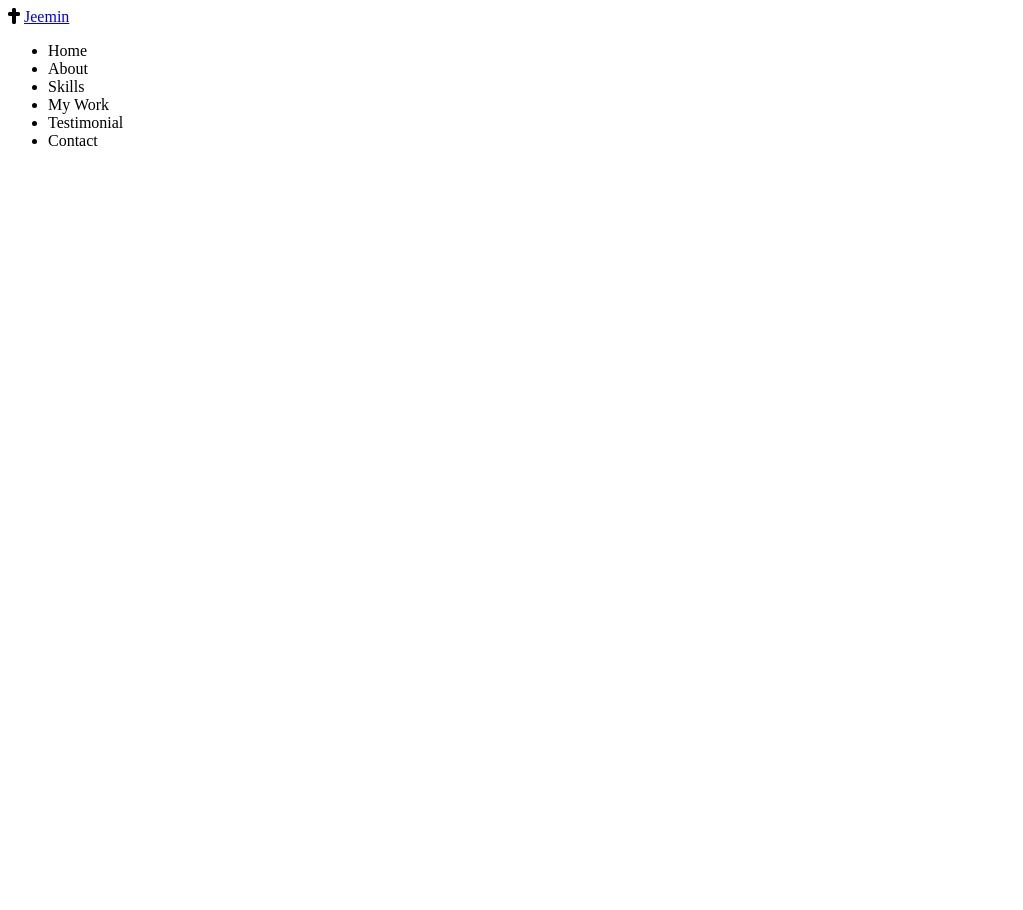
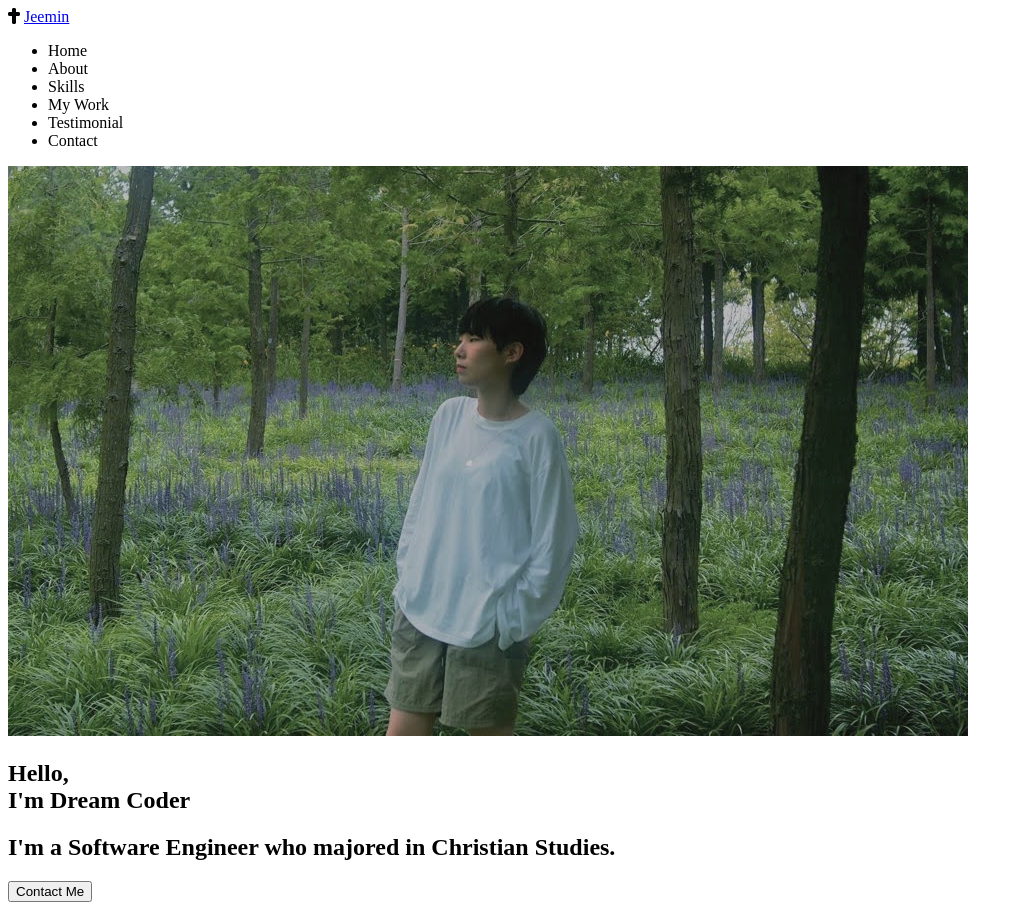
Before and after one commit to hellofairy/portfolio, a plain HTML site: page index.html in a window 1280 px wide. Shown: the whole page, without its empty margins (0-1023 px from the left). Before the commit the page ends 800 px from the top, so only its background shows below. Drawn offline with Linux system fonts and the light colour scheme.

Commit message:
HTML: Home

```diff
--- a/index.html
+++ b/index.html
@@ -21,7 +21,6 @@
     <link rel="stylesheet" href="style.css" />
     <script src="main.js" defer></script>
   </head>
-
   <body>
     <!-- Navbar -->
     <nav id="navbar">
@@ -38,6 +37,20 @@
         <li class="navber__menu__item">Contact</li>
       </ul>
     </nav>
+    <!-- Home -->
+    <section id="home">
+      <img
+        src="imgs/순천.jpg"
+        alt="Jeemin's profile photo"
+        class="home__avatar"
+      />
+      <h1 class="home__title">Hello,<br />I'm Dream Coder</h1>
+      <h2 class="home__description">
+        I'm a Software Engineer who majored in Christian Studies.
+      </h2>
+      <button class="home__contact">Contact Me</button>
+    </section>
+
     <!-- About -->
     <section id="about"></section>
     <!-- Skills -->
```
Also changed, not shown: imgs/순천.jpg (added).
